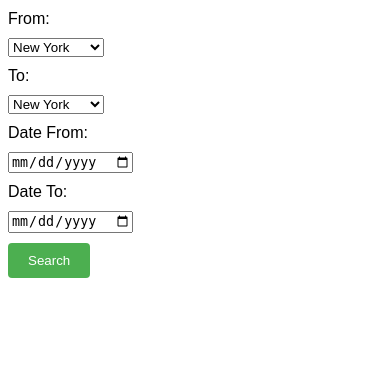
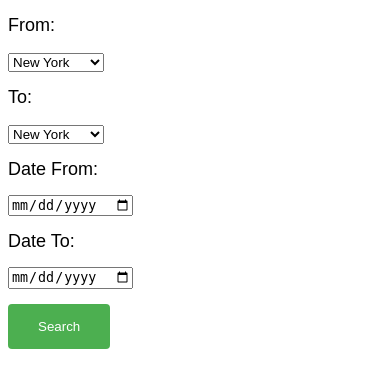
Before and after one commit to lgaleana/pime, a FastAPI app: page / in a window 390 px wide. Shown: the top 388 px of the page. Run offline with FastAPI, Linux system fonts and the light colour scheme.

Commit message:
PIME-27: Improve UI for mobile devices (#24)

```diff
--- a/static/css/search.css
+++ b/static/css/search.css
@@ -25,6 +25,18 @@ input[type='submit']:hover {
 background-color: #45a049;
 }
 
+@media (max-width: 600px) {
+  body {
+    font-size: 18px;
+  }
+  label, input {
+    margin: 15px 0;
+  }
+  input[type='submit'] {
+    padding: 15px 30px;
+  }
+}
+
 @media (min-width: 600px) {
 form {
 width: 300px;
```
Also changed, not shown: static/css/results.css (+9 -0 lines).
